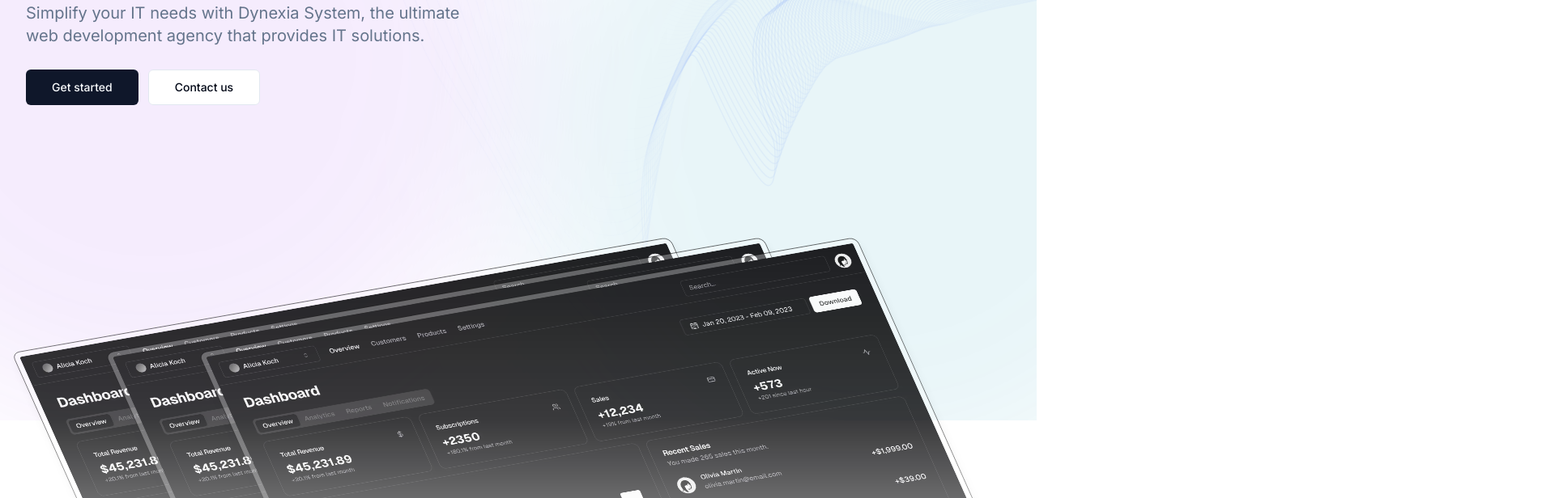
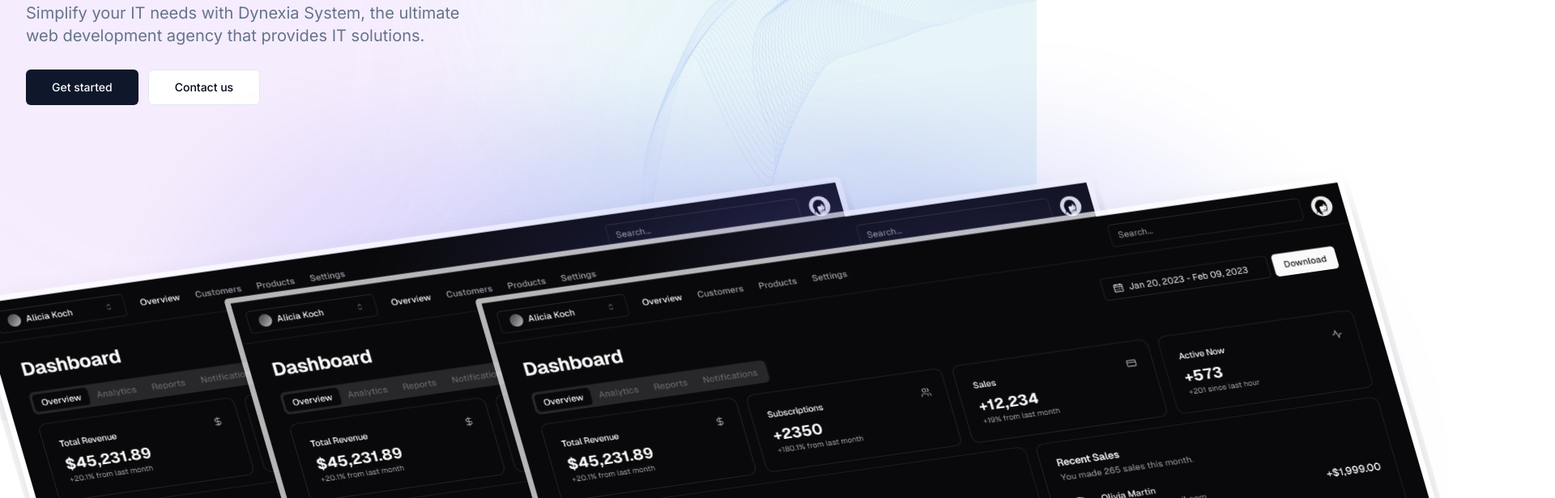
Before and after one commit to ShivamThakurXcode/Dynexia-System, a Next.js app: page / in a window 1280 px wide. Shown: the part 280-896 px from the top of the page at 81% size, 1920 px wide, since content can reach past the window. Built offline with nearby package versions, Linux system fonts and the light colour scheme; grey boxes are pictures that could not be loaded.

Commit message:
fix the hero transition effect card

```diff
--- a/app/layout.tsx
+++ b/app/layout.tsx
@@ -21,22 +21,22 @@ export default function RootLayout({
   return (
     <html lang="en" suppressHydrationWarning>
       <body className={`${inter.className} overflow-x-hidden mx-auto `}>
-        {/* Background gradient */}
-        <div className="fixed opacity-30 inset-0 -z-10 overflow-hidden">
-          <div className="absolute top-0 left-1/2 w-[900px] h-[900px] bg-cyan-600/30 rounded-full filter blur-[100px]"></div>
-          <div className="absolute bottom-0 right-1/2 w-[900px] h-[900px] bg-purple-600/30 rounded-full filter blur-[100px]"></div>
-        </div>
         <ThemeProvider
           attribute="class"
           defaultTheme="system"
           enableSystem
           disableTransitionOnChange
         >
+          {/* Background gradient */}
+          <div className="fixed opacity-30 inset-0 -z-10 overflow-hidden">
+            <div className="absolute top-0 left-1/2 w-[900px] h-[900px] bg-cyan-600/30 rounded-full filter blur-[100px]"></div>
+            <div className="absolute bottom-0 right-1/2 w-[900px] h-[900px] bg-purple-600/30 rounded-full filter blur-[100px]"></div>
+          </div>
           <Navbar />
-          <div className="flex w-full max-w-screen-xl min-h-screen  sm:mx-auto mx-auto flex-col">
+          <div className="flex w-full max-w-screen-xl min-w-screen min-h-screen  sm:mx-auto mx-auto flex-col">
             <main className="flex-1">{children}</main>
           </div>
-            <Footer />
+          <Footer />
         </ThemeProvider>
       </body>
     </html>
--- a/app/page.tsx
+++ b/app/page.tsx
@@ -8,11 +8,13 @@ import { FeaturesSection } from "@/components/features-section";
 import { DynexiaBentoGrid } from "@/components/workingflow-section";
 import { MarqueeDemoVertical } from "@/components/webPreview-section";
 import { MarqueeDemo } from "@/components/testimonial-section";
+import ScrollEffectCards from "@/components/ui/HoverEffectCards";
 
 export default function Home() {
   return (
     <>
       <Hero></Hero>
+
       <ToolsSection></ToolsSection>
       <FeaturesSection></FeaturesSection>
       <DynexiaBentoGrid></DynexiaBentoGrid>
--- a/components/hero-section..tsx
+++ b/components/hero-section..tsx
@@ -5,7 +5,7 @@ export default function Hero() {
   return (
     <>
       {/* Hero */}
-      <div className="container   py-24 lg:py-32">
+      <div className="container pb-10     py-24 pt-32 ">
         <img
           alt="shape"
           loading="lazy"
@@ -52,9 +52,8 @@ export default function Hero() {
           {/* End Col */}
         </div>
         {/* End Grid */}
+        <ScrollEffectCards></ScrollEffectCards>
       </div>
-      <ScrollEffectCards></ScrollEffectCards>
-
       {/* End Hero */}
     </>
   );
--- a/components/ui/HoverEffectCards.tsx
+++ b/components/ui/HoverEffectCards.tsx
@@ -1,74 +1,93 @@
 "use client";
-import { motion, useScroll, useTransform } from "framer-motion";
+import { useRef, useEffect } from "react";
+import { gsap } from "gsap";
+import { ScrollTrigger } from "gsap/ScrollTrigger";
+
+// Register ScrollTrigger plugin
+gsap.registerPlugin(ScrollTrigger);
 
 const TiltedCard = ({
   imageSrc,
   index,
-  rotate,
-  skewY,
-  scale,
-  left,
 }: {
   imageSrc: string;
   index: number;
-  rotate: any;
-  skewY: any;
-  scale: any;
-  left: any;
 }) => {
+  const cardRef = useRef<HTMLDivElement>(null);
+  const glowRef = useRef<HTMLDivElement>(null);
+
+  useEffect(() => {
+    if (!cardRef.current) return;
+
+    const card = cardRef.current;
+
+    // Set initial styles
+    gsap.set(card, {
+      rotation: -24,
+      skewY: 12,
+      scale: 0.9,
+    });
+
+    // Animation for each card
+    gsap.to(card, {
+      rotation: -24 * 0.2,
+      skewY: 12 * 0.2,
+      scale: 1,
+      x: index * 60, // Adjust horizontal movement
+      scrollTrigger: {
+        trigger: ".cards-container",
+        start: "top bottom",
+        end: "bottom top",
+        scrub: 1,
+      },
+    });
+
+    return () => {
+      ScrollTrigger.getAll().forEach((trigger) => trigger.kill());
+    };
+  }, [index]);
+
   return (
-    <motion.div
-      style={{ rotate, skewY, scale, left }}
-      transition={{ type: "spring", stiffness: 60, damping: 12 }}
-      className="absolute border-5 rounded-md w-[80%] h-[8rem] sm:h-[12rem] md:h-[16rem] lg:h-[500px] cursor-pointer"
+    <div
+      ref={cardRef}
+      className={`absolute w-full ${
+        index === 0 ? "left-0" : index === 1 ? "left-1/4" : "left-1/2"
+      }`}
     >
-      <div className="absolute scale-95 -left-10 -top-10 border border-black/80 rounded-xl shadow-lg">
+      <div
+        ref={glowRef}
+        className="absolute inset-0 -z-10 blur-2xl opacity-50 transition-all duration-300"
+        style={{
+          background:
+            "radial-gradient(circle at center, rgba(99,102,241,0.7) 0%, transparent 70%)",
+        }}
+      />
+      <div className="border-white/50 border-3 top-32 flex relative z-10 h-full w-full overflow-hidden rounded-2xl right-20 pb-20 pt-20 mb-20 dark:border-white/10 p-2 shadow-mockup">
+        <div className="flex relative z-10 overflow-hidden shadow-2xl border-8 border-white/70 dark:border-white/5 rounded-md h-full w-full">
           <img
             src={imageSrc}
             alt="Card"
-          className="w-full rounded-xl border-8 border-white/30 h-full object-cover"
+            className="w-full h-full object-cover"
+            loading="lazy"
           />
         </div>
-    </motion.div>
+      </div>
+    </div>
   );
 };
 
 export default function ScrollEffectCards() {
-  const { scrollY } = useScroll();
-
-  // Transform scrollY values smoothly
-  const rotate = useTransform(scrollY, [0, 300], [-24, -5]);
-  const skewY = useTransform(scrollY, [0, 300], [14, 0]);
-  const scale = useTransform(scrollY, [0, 300], [0.88, 1]);
+  const containerRef = useRef<HTMLDivElement>(null);
 
   return (
-    <div className="w-full h-[65vh]">
     <div
-        style={{
-          WebkitMaskImage:
-            "linear-gradient(to bottom, rgba(0,0,0,1), rgba(0,0,0,0.8), rgba(0,0,0,0))",
-          maskImage:
-            "linear-gradient(to bottom, rgba(0,0,0,1), rgba(0,0,0,0.8), rgba(0,0,0,0))",
-        }}
-        className="flex absolute ml-0 top-[50%] w-[100vw]  overflow-visible lg:h-full pt-20 left-0 mx-auto justify-center items-center h-[50%]"
+      ref={containerRef}
+      className="container mx-0 px-0 left-0 overflow-visible    h-[150vh]"
     >
-        <div className="relative overflow-visible md:scale-90 lg:w-[100%] w-[87%] h-full flex justify-center items-center">
-          {[0, 1, 2].map((index) => (
-            <TiltedCard
-              key={index}
-              imageSrc="app-dark.webp"
-              index={index}
-              rotate={rotate}
-              skewY={skewY}
-              scale={scale}
-              left={useTransform(
-                scrollY,
-                [0, 300],
-                [`${index * 10}%`, `${index * 15}%`]
-              )}
-            />
-          ))}
-        </div>
+      <div className="cards-container absolute    left-0  w-full scale-90 h-full flex items-center justify-center">
+        <TiltedCard imageSrc="app-dark.webp" index={0} />
+        <TiltedCard imageSrc="app-dark.webp" index={1} />
+        <TiltedCard imageSrc="app-dark.webp" index={2} />
       </div>
     </div>
   );
```
Also changed, not shown: 1 other file (tests, documents, lock files or other folders). Lines whose indentation alone changed are shown as unchanged.
